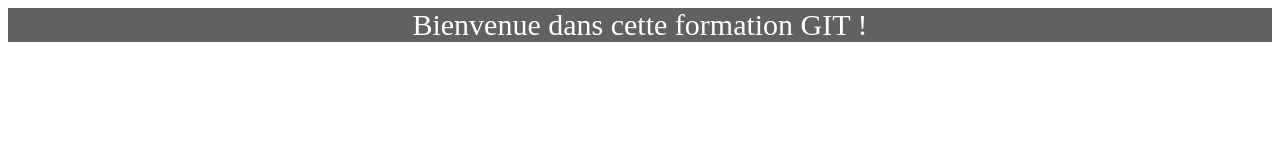
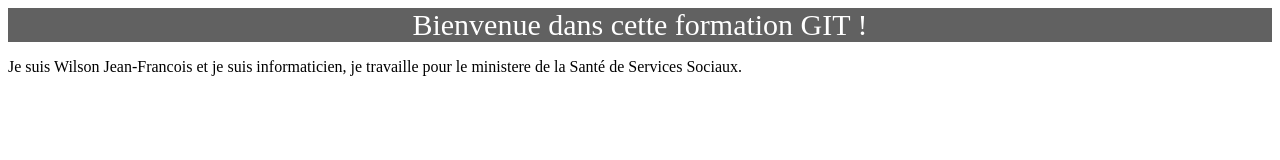
Before and after one commit to wjfrancois/Mon_site_web, a plain HTML site: page hello.html in a window 1280 px wide. Drawn offline with Linux system fonts and the light colour scheme.

Commit message:
ajout d'une description de moi-meme

```diff
--- a/hello.html
+++ b/hello.html
@@ -16,6 +16,9 @@
 		<div id="top-banner">
 			Bienvenue dans cette formation GIT !
 		</div>
+		<div>
+		<p> Je suis Wilson Jean-Francois et je suis informaticien, je travaille pour le ministere de la Santé de Services Sociaux.</p>
+		</div>
 
 
 </body></html>
```
